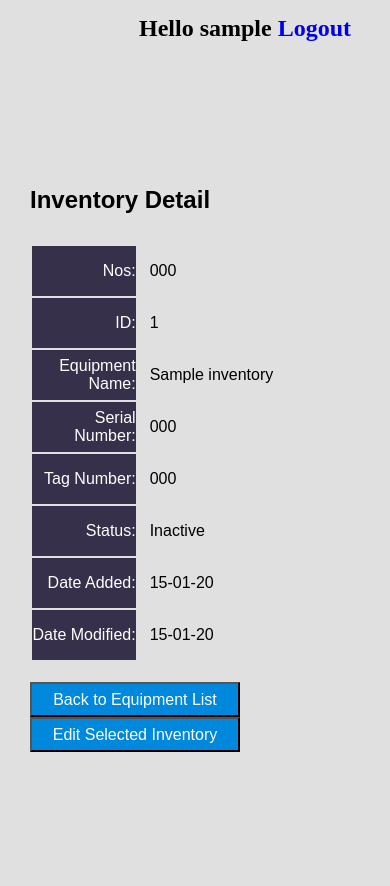
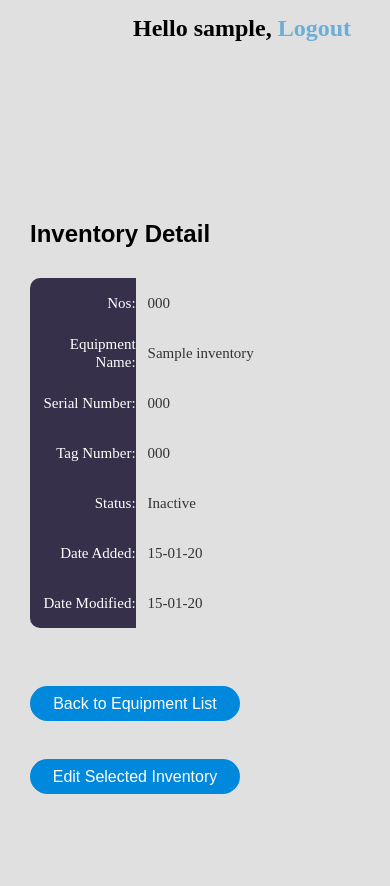
Before and after one commit to femitechs/Store-Inventory-Project, a Django app: a page that uses inventory project/templates/inventory/base.html in a window 390 px wide. Run offline with Django 3.2, Linux system fonts and the light colour scheme; a user stored in the database is signed in; tables that the repository leaves empty hold one stand-in row (values such as "Sample post").

Commit message:
Worked on the style

```diff
--- a/inventory project/static/css/base.css
+++ /dev/null
@@ -1,10 +0,0 @@
-html {
-    background-color: #e0e0e0;
-}
-
-#put {
-    width: 80%;
-    margin: 0 auto;
-    text-align: right;
-    margin-top: 15px;
-}
--- a/inventory project/static/css/detail.css
+++ /dev/null
@@ -1,114 +0,0 @@
-* {
-	margin: 0px;
-	padding: 0px;
-	box-sizing: border-box;
-}
-
-#body {
-
-    font-family: sans-serif;
-    width: 100%;
-    height: 100%;
-    margin: 0 auto;
-
-}
-
-h1,h2,h3,h4,h5,h6 {margin: 0px;}
-
-p {margin: 0px;}
-
-ul, li {
-	margin: 0px;
-	list-style-type: none;
-}
-
-a {
-	margin: 0px;
-	transition: all 0.4s;
-	-webkit-transition: all 0.4s;
-  -o-transition: all 0.4s;
-  -moz-transition: all 0.4s;
-  text-decoration: none;
-}
-
-a:focus {
-	outline: none !important;
-}
-
-a:hover {
-	text-decoration: none;
-}
-
-.restrict {
-    width: 100%;
-    margin: 0 auto;
-  }
-
-  .table-container {
-    width: 100%;
-    min-height: 100vh;
-
-
-    display: -webkit-box;
-    display: -webkit-flex;
-    display: -moz-box;
-    display: -ms-flexbox;
-    display: flex;
-    align-items: center;
-    justify-content: center;
-    flex-wrap: wrap;
-    padding: 33px 30px;
-  }
-
-  .table-wrapper {
-    width: 450px;
-  }
-
-  .table-general h2 {
-    margin-bottom: 30px;
-  }
-
-
-  table {
-        border-spacing: 0px 0px 20px 0px;
-        width: 100%;
-        background-color: #e0e0e0;
-  }
-
-  .column1-control {
-    text-align: right;
-    background: #36304a;
-    width: 32%;
-    color: white;
-
-  }
-
-  .column2-control {
-    padding-left: 12px;
-    text-align: left;
-
-  }
-
-  table tr {
-    height: 50px;
-    margin-bottom: 20pxS;
-
-  }
-
-  #lastcard {
-    width: 100%;
-    height: 60px;
-    margin-top: 20px;
-  }
-
-  #button1,#button2 {
-    height: 35px;
-    width: 210px;
-    background-color: #08d;
-    font-size: 16px;
-    text-decoration: none;
-  }
-
-  #lastcard a {
-    color: white;
-  }
--- a/inventory project/static/css/login.css
+++ b/inventory project/static/css/login.css
@@ -28,6 +28,7 @@
 
   #err2 {
       color: #fff;
+      margin-bottom: 20px;
   }
 
   .login-form .user-pass {
--- a/inventory project/static/css/main.css
+++ b/inventory project/static/css/main.css
@@ -6,13 +6,22 @@
 	box-sizing: border-box;
 }
 
-#body {
+html {
+  background-color: #e0e0e0;
+}
 
-    font-family: sans-serif;
-    width: 100%;
-    height: 100%;
-    margin: 0 auto;
+.header {
+  width: 80%;
+  margin: 0 auto;
+  text-align: right;
+  margin-top: 15px;
+}
 
+.content {
+  font-family: sans-serif;
+  width: 100%;
+  height: 100%;
+  margin: 0 auto;
 }
 
 h1,h2,h3,h4,h5,h6 {margin: 0px;}
@@ -31,6 +40,7 @@
   -o-transition: all 0.4s;
   -moz-transition: all 0.4s;
   text-decoration: none;
+  color: rgb(108, 174, 214);
 }
 
 a:focus {
@@ -39,7 +49,10 @@
 
 a:hover {
 	text-decoration: none;
+  color: rgb(124, 116, 69);
 }
+
+/* index page style*/
 
 .restrict {
     width: 100%;
@@ -180,62 +193,6 @@
     padding-right: 20px;
   }
 
-  @media screen and (max-width: 992px) {
-    table {
-      display: block;
-    }
-
-    table > *, table tr, table td, table th {
-      display: block;
-    }
-
-    table thead {
-      display: none;
-    }
-
-    table tbody tr {
-      height: auto;
-      padding: 37px 0;
-    }
-
-    table tbody tr td {
-      padding-left: 40% !important;
-      margin-bottom: 24px;
-    }
-
-    table tbody tr td:last-child {
-      margin-bottom: 0;
-    }
-
-    table tbody tr td:before {
-      font-family: OpenSans-Regular;
-      font-size: 14px;
-      color: #999999;
-      line-height: 1.2;
-      font-weight: unset;
-      position: absolute;
-      width: 40%;
-      left: 30px;
-      top: 0;
-    }
-
-    .column4,
-    .column5,
-    .column6,
-    .column1,
-    .column2,
-    .column3,
-    .column7 {
-      width: 100%;
-    }
-  }
-  @media (max-width: 576px) {
-    .table-container {
-      padding-left: 15px;
-      padding-right: 15px;
-    }
-  }
-
   button {
   background-color: #08d;
   border-radius: 30px;
@@ -251,36 +208,71 @@
   width: 100%;
   }
 
-
-  input {
-    margin-left: 10px;
-  }
-
-
-  /* Specific details style*/
-
   .row-control tr {
     margin-bottom: 30px;
   }
-
   #td1 {
     height: 20px;
-    background: #3c13c5;
   }
-
   #td2 {
     height: 20px;
     background: #36304a;
   }
-
   .image {
     width: 15px;
     height: 13px;
   }
 
 
+  /* Specific details style*/
 
+  .table-wrapper-detail {
+    width: 450px;
+  }
 
+  .table-detail {
+    border-spacing: 0px 0px 20px 0px;
+    width: 100%;
+    background-color: #e0e0e0;
+}
+
+.column1-control {
+text-align: right;
+background: #36304a;
+width: 32%;
+color: white;
+
+}
+
+.column2-control {
+padding-left: 12px;
+text-align: left;
+
+}
+
+.table-detail tr {
+height: 50px;
+margin-bottom: 20px;
+
+}
+
+#lastcard {
+width: 100%;
+height: 60px;
+margin-top: 20px;
+}
+
+#button1,#button2 {
+height: 35px;
+width: 210px;
+background-color: #08d;
+font-size: 16px;
+text-decoration: none;
+}
+
+#lastcard a {
+color: white;
+}
 
 
 
--- a/inventory project/store_inventory/urls.py
+++ b/inventory project/store_inventory/urls.py
@@ -15,10 +15,13 @@
 """
 from django.contrib import admin
 from django.urls import path, include
+from inventory_graphql_api.views import PrivateGraphQLView
+from django.views.decorators.csrf import csrf_exempt
 
 
 urlpatterns = [
     path('admin/', admin.site.urls),
+    path('accounts/', include('django.contrib.auth.urls')),
     path('inventory/', include('inventory.urls')),
-    path('inventory/', include('django.contrib.auth.urls')),
+
 ]
--- a/inventory project/templates/inventory/base.html
+++ b/inventory project/templates/inventory/base.html
@@ -3,29 +3,29 @@
 <!DOCTYPE html>
 <html lang="en">
 <head>
-    <link rel="stylesheet" href="{% static 'css/base.css' %}">
+    <link rel="stylesheet" href="{% static 'css/main.css' %}">
+
     <meta charset="UTF-8">
     <meta name="viewport" content="width=device-width, initial-scale=1.0">
     <title> {% block title %} {% endblock %} </title>
+
     {% block static %} {% endblock %}
 </head>
 <body>
-    <div id="put">
+
+    <div class="header">
         {% if request.user.is_authenticated %}
-            <h2> Hello {{ request.user.username }}
+            <h2> Hello {{ request.user.username }},
             <a href="{% url 'logout' %}"> Logout </a> </h2>
         {% else %}
-            <h2>Hello Guest
+            <h2>Hello Guest,
             <a href="{% url 'login' %}"> Login </a> </h2>
         {% endif %}
     </div>
-    <div id="content">
+
+    <div class="content">
         {% block content %}
         {% endblock %}
-    </div>
-    <div id="sidebar">
-        <!--<h2>My blog</h2>
-        <p>This is my blog.</p>-->
     </div>
 
 </body>
--- a/inventory project/templates/inventory/create_inventory.html
+++ b/inventory project/templates/inventory/create_inventory.html
@@ -9,7 +9,7 @@
 
     {% block content %}
 
-        <div class="body">
+        <div class="body-form">
 
 
             <form method="POST" action="">
@@ -24,7 +24,7 @@
                             {{ form.as_p }}
                         </div>
 
-                        <button> Submit </button>
+                        <button class="button-form"> Submit </button>
             </form>
 
         </div>
--- a/inventory project/templates/inventory/details.html
+++ b/inventory project/templates/inventory/details.html
@@ -4,9 +4,7 @@
 
 {% block title %}All Inventories{% endblock title %}
 
-{% block static %}
-        <link rel="stylesheet" href="{% static 'css/detail.css' %}">
-{% endblock %}
+
 
 {% block content %}
 
@@ -14,20 +12,16 @@
 
     <div class="restrict">
         <div class="table-container">
-            <div class="table-wrapper">
+            <div class="table-wrapper-detail">
                 <div class="table-general">
 
                     <h2> Inventory Detail </h2>
 
-                    <table><!--Collapse prevents chrome from overriding css-->
+                    <table class="table-detail"><!--Collapse prevents chrome from overriding css-->
                         <div class="row-control">
                         <tr>
                            <td class="column1-control" id="td1">Nos:</td>
                            <td class="column2-control">{{ invent.seq_number }}</td>
-                        </tr>
-                        <tr>
-                           <td class="column1-control" id="td2">ID:</td>
-                           <td class="column2-control">{{ invent.id }}</td>
                         </tr>
                         <tr>
                            <td class="column1-control">Equipment Name:</td>
--- a/inventory project/templates/inventory/index.html
+++ b/inventory project/templates/inventory/index.html
@@ -2,11 +2,6 @@
 {%  load static %}
 
 {% block title %} {% endblock %}
-
-{% block static %}
-        <link rel="stylesheet" href="{% static 'css/main.css' %}">
-        <link rel="shortcut icon" href="{% static 'icon/edit.png' %}">
-{% endblock %}
 
 {% block content %}
 <div id="body">
@@ -33,7 +28,6 @@
                             <tbody>
                                 <tr class="rowinvent2 {% cycle '' 'altrow' %}">
                                     <td class="column1"> <a href="{{ invent.get_absolute_url }}"> {{invent.seq_number}} <img src="{% static 'icon/edit2.gif' %}" alt="" class="image"> </a> </td>
-                                    <!--<td> {{invent.id}} </td> -->
                                     <td class="column2"> {{invent.equipment_name}} </td>
                                     <td class="column3"> {{invent.serial_number}} </td>
                                     <td class="column4" id="tag"> {{invent.tag_number | default:"--"}} </td>
--- a/inventory project/templates/inventory/update_inventory.html
+++ b/inventory project/templates/inventory/update_inventory.html
@@ -9,7 +9,7 @@
 
     {% block content %}
 
-    <div class="body">
+    <div class="body-form">
 
         <form method="POST" action="">
 
@@ -23,7 +23,7 @@
                             {{ form.as_p }}
                     </div>
 
-                        <button> Submit </button>
+                        <button class="button-form"> Submit </button>
         </form>
 
     </div>
--- a/inventory project/templates/registration/logout.html
+++ /dev/null
@@ -1,6 +0,0 @@
-
-    <h1> Logged out </h1>
-    <p>
-        You have been successfully logged out
-    </p>
-    <a href="{% url 'login' %}"> <input type="button"> Login again </a>
```
Also changed, not shown: inventory project/static/css/form.css (+5 -4 lines), inventory project/store_inventory/settings.py (+4 -6 lines), 1 other file.
